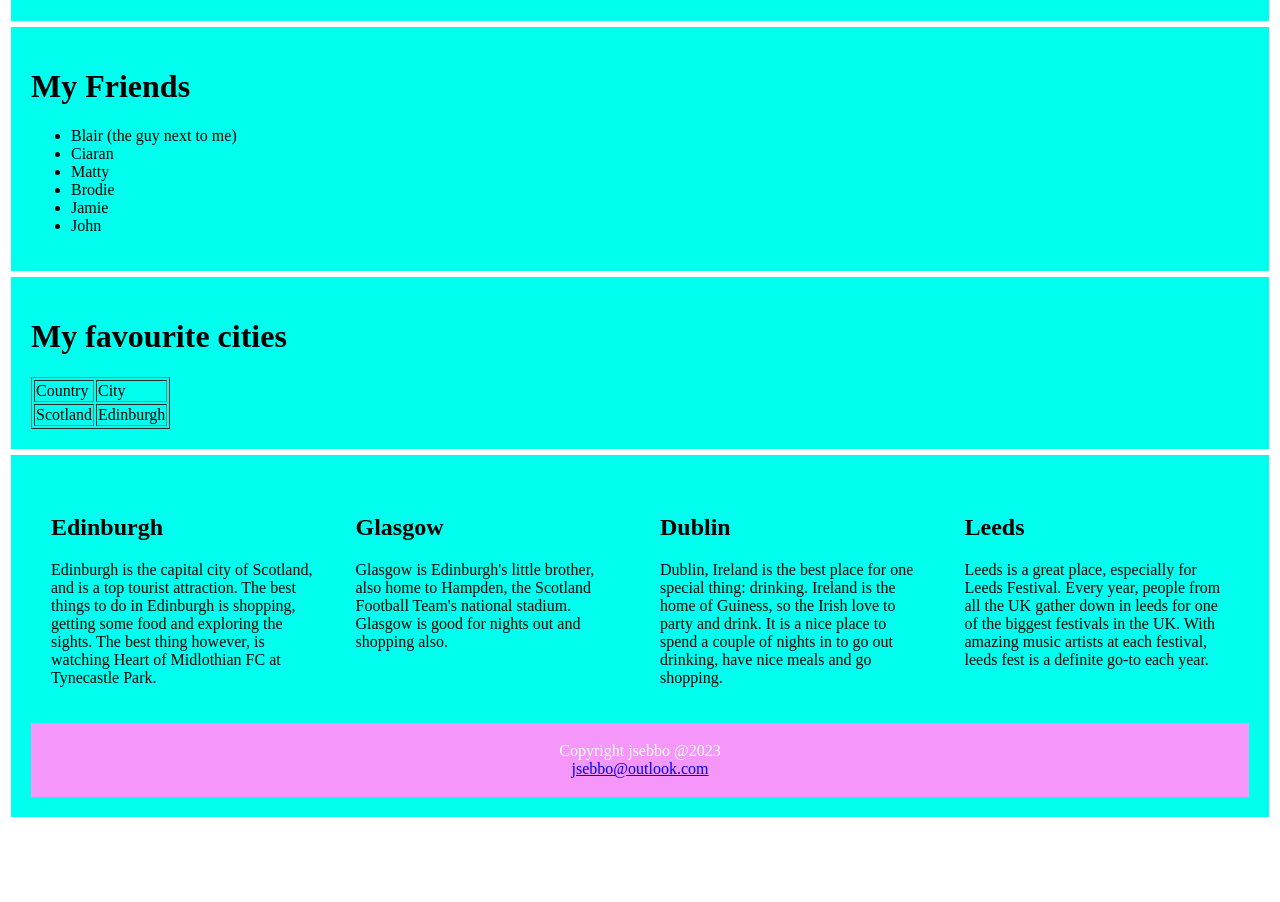
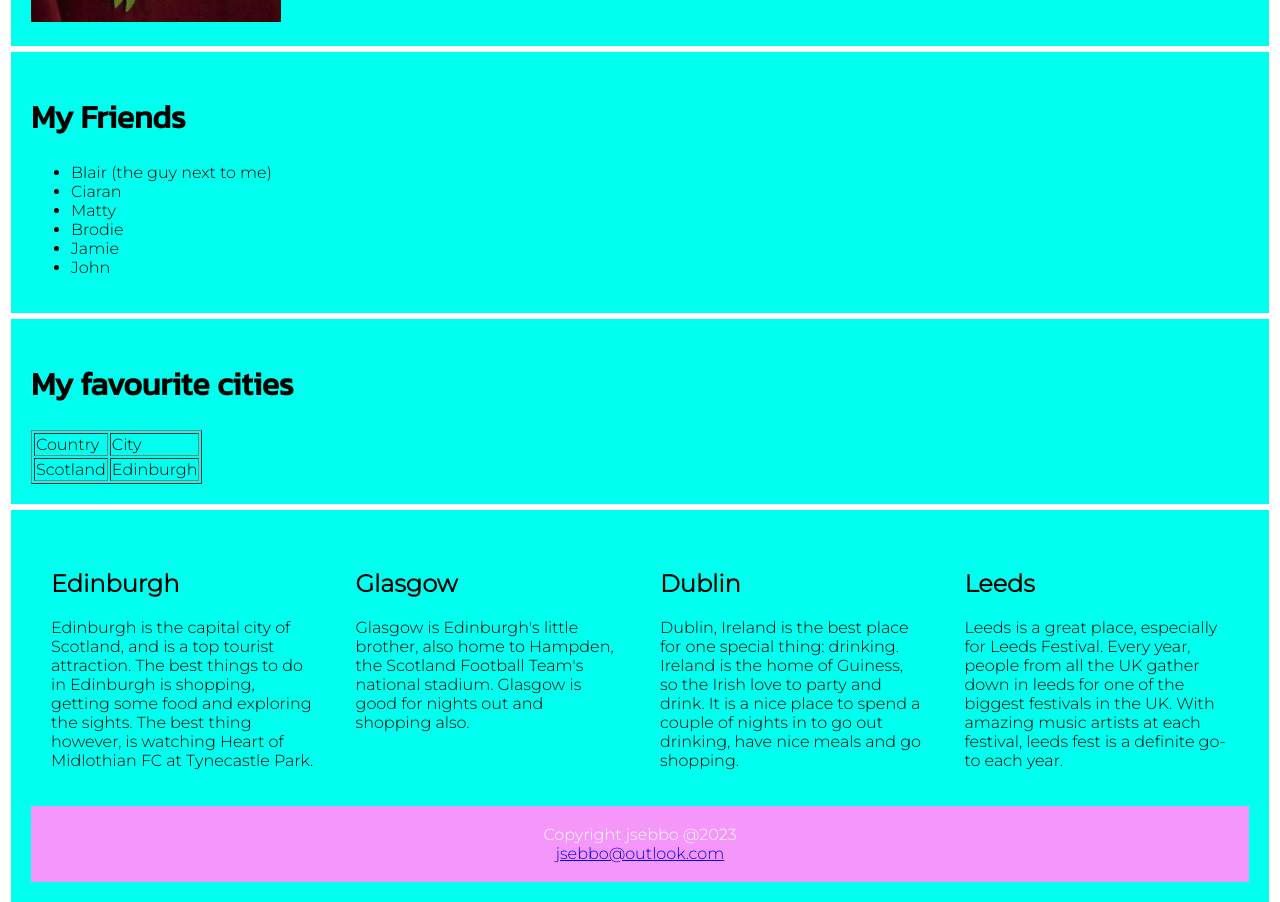
Before and after one commit to jsebbo/Lesson-2, a plain HTML site: page index.html in a window 1280 px wide. Shown: the part 888-1790 px from the top of the page. Before the commit the page ends 1716 px from the top, so only its background shows below. Drawn offline with Linux system fonts and the light colour scheme.

Commit message:
Added two new fonts

```diff
--- a/index.html
+++ b/index.html
@@ -16,7 +16,11 @@
 
   <link rel="preconnect" href="https://fonts.googleapis.com">
 <link rel="preconnect" href="https://fonts.gstatic.com" crossorigin>
-<link href="https://fonts.googleapis.com/css2?family=Pixelify+Sans&display=swap" rel="stylesheet">
+<link href="https://fonts.googleapis.com/css2?family=Montserrat:wght@300&display=swap" rel="stylesheet">
+
+  <link rel="preconnect" href="https://fonts.googleapis.com">
+<link rel="preconnect" href="https://fonts.gstatic.com" crossorigin>
+<link href="https://fonts.googleapis.com/css2?family=Kanit&family=Montserrat:wght@200&display=swap" rel="stylesheet">
 
   <script src="https://kit.fontawesome.com/e9a2e5458d.js" crossorigin="anonymous"></script>
 
--- a/style.css
+++ b/style.css
@@ -33,6 +33,33 @@
 .limegreen{color: rgb(0,255,110)}
 
 .grey{color:rgb(161,161,161)}
+
+
+title{
+
+font-family: 'Montserrat', sans-serif;
+}
+
+h1{
+  font-family: 'Kanit', sans-serif;
+}
+
+h2{
+  font-family: 'Montserrat', sans-serif;
+}
+
+p{
+  font-family: 'Montserrat', sans-serif;
+}
+
+li{
+  font-family: 'Montserrat', sans-serif;
+}
+
+td{
+  font-family: 'Montserrat', sans-serif;
+}
+
 
 nav{
   background-color:rgb(245,150,250) ;
@@ -145,12 +172,3 @@ rgb(245,150,250) ;
     width: 100%;
   }
 }
-
-
-@font-face{
-font-family: myFirstFont;
-src: <link rel="preconnect" href="https://fonts.googleapis.com">
-<link rel="preconnect" href="https://fonts.gstatic.com" crossorigin>
-<link href="https://fonts.googleapis.com/css2?family=Pixelify+Sans&display=swap" rel="stylesheet">
-
-  fa-solid
```
Also changed, not shown: contact.html (+8 -0 lines), mygroup.html (+8 -0 lines), mytown.html (+8 -0 lines).
